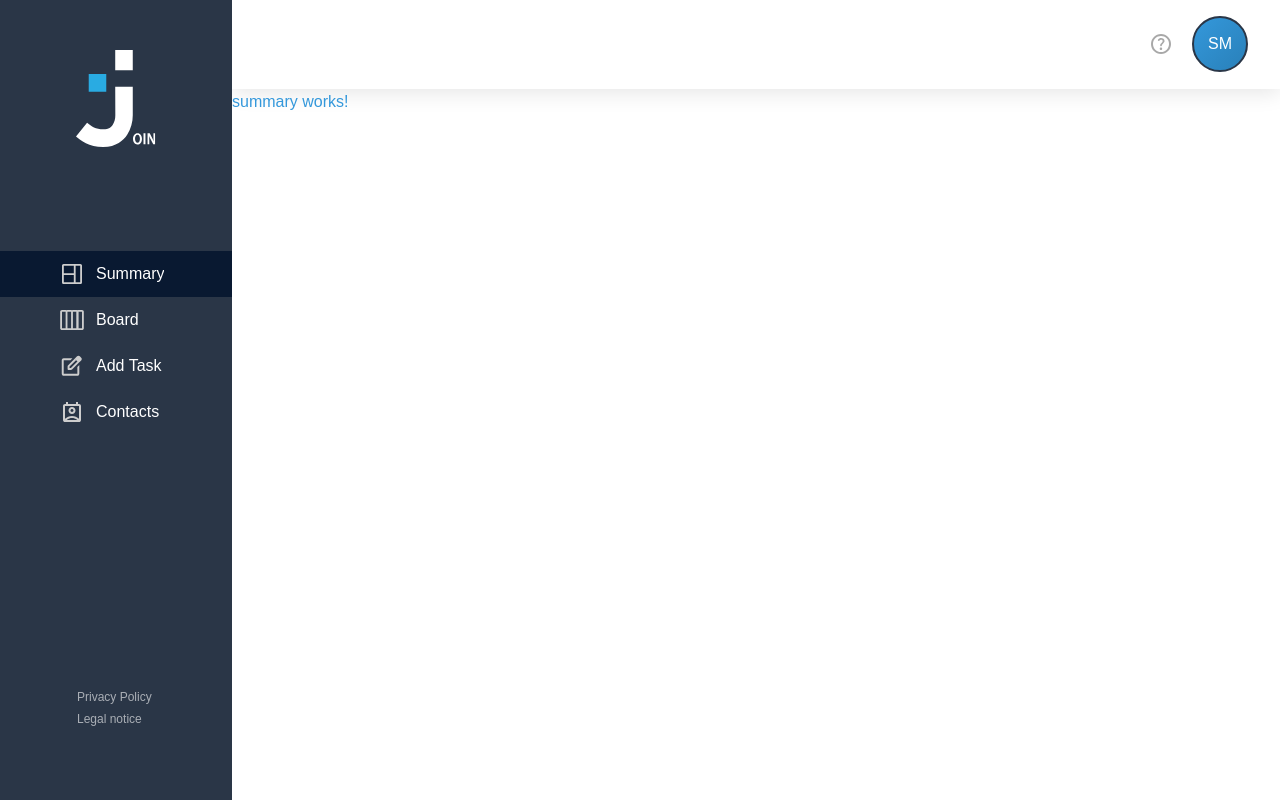
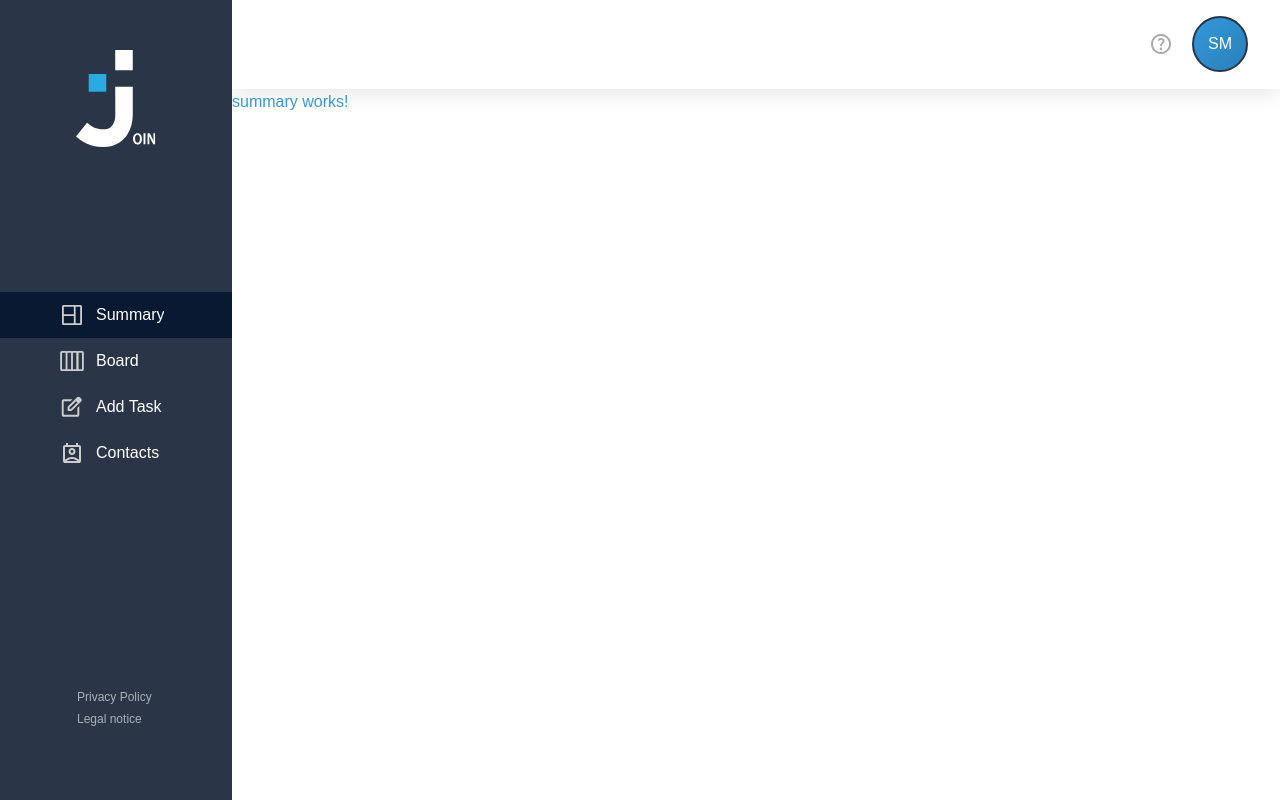
Before and after one commit to BilionIevgeniy/join, an Angular app: page /summary in a window 1280 px wide. Built offline with nearby package versions, Linux system fonts and the light colour scheme; no server answers; the database is empty.

Commit message:
fix navbar centr

```diff
--- a/src/app/layout/sidebar/sidebar.scss
+++ b/src/app/layout/sidebar/sidebar.scss
@@ -5,6 +5,7 @@
   padding: 50px 0;
   display: flex;
   flex-direction: column;
+  justify-content: space-between;
   height: 100vh;
   overflow-y: auto;
 }
@@ -21,7 +22,6 @@
 
 // Navigation Bereich
 .sidebar__nav {
-  flex: 1;
   padding: 0;
 }
 
@@ -134,11 +134,10 @@
   }
 
   .nav-item {
-
     a {
       width: 76px;
       height: 76px;
-      flex-direction: column;  // Icon über Text
+      flex-direction: column; // Icon über Text
       justify-content: center;
       gap: 4px;
       padding: 8px 4px;
@@ -149,8 +148,6 @@
         border-radius: 16px;
       }
     }
-
-
   }
 
   // Icons etwas kleiner
```
